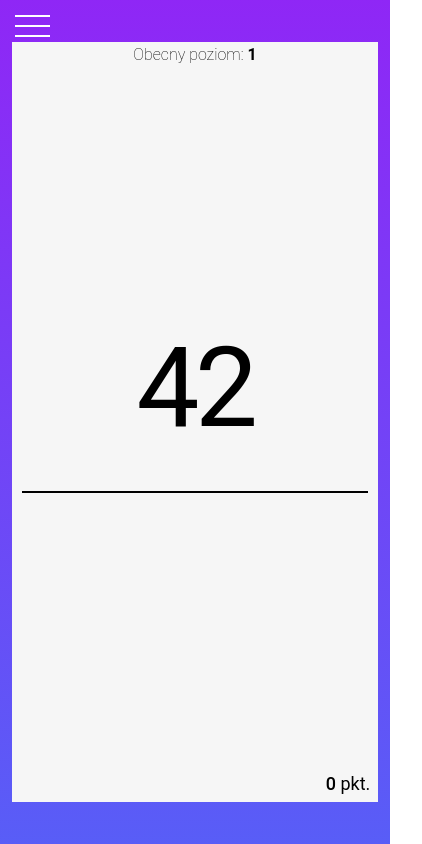
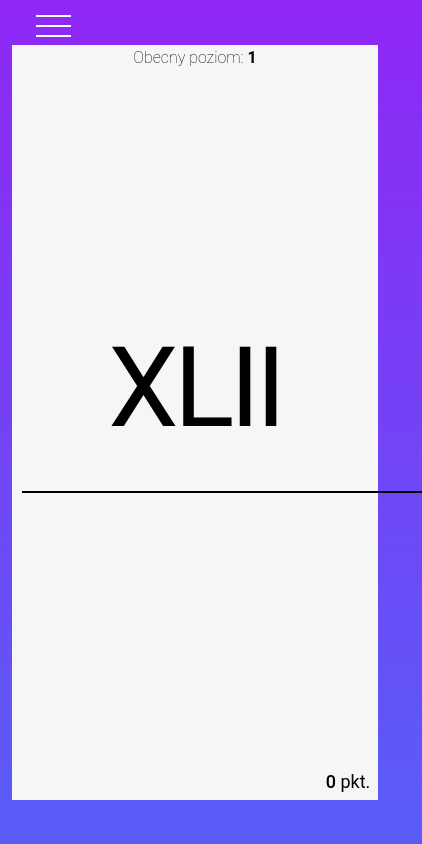
Before and after one commit to SoKamil/roman, a Vue app: page / in a window 390 px wide. Both pictures are taken after a click on the button "GRAJ". Shown: the whole page, 422 px wide, since content can reach past the window. Built offline with nearby package versions, Linux system fonts and the light colour scheme; a small style sheet from the web is missing.

Commit message:
added more responsiveness to mobile devices and partially fix'd overlapping issue

```diff
--- a/package.json
+++ b/package.json
@@ -14,6 +14,7 @@
     "roboto-fontface": "^0.10.0",
     "vue": "^2.5.17",
     "vue-howler": "^0.7.0",
+    "vue-mutation-observer": "^0.1.2",
     "vuetify": "^1.2.3"
   },
   "devDependencies": {
--- a/src/App.vue
+++ b/src/App.vue
@@ -7,7 +7,7 @@
         <arabic-riddle v-if="currentType==='arabic'" @goodAnswer="goodAnswer" @badAnswer="badAnswer" v-bind:riddle="currentRiddle" class="riddle"></arabic-riddle>
       </div>
     </transition>
-    <div id="bg">
+    <div id="bg" ref="bg">
       <progress-bar v-show="gameStarted" :progress="progress"></progress-bar>
       <div v-show="gameStarted" id="levelInfo">
         Obecny poziom:<span id="level"> {{level}}</span>
@@ -173,9 +173,9 @@ export default {
 
       this.prevRand = parseInt(rand)
       this.currentRiddle = parseInt(rand)
-      // this.currentType = 'roman'
+      this.currentType = 'roman'
       // setTimeout(()=>this.randomBetween(0,1) === 0 ? this.currentType = 'roman' : this.currentType = 'arabic',10)
-      this.randomBetween(0,1) === 0 ? this.currentType = 'roman' : this.currentType = 'arabic'
+      // this.randomBetween(0,1) === 0 ? this.currentType = 'roman' : this.currentType = 'arabic'
     },
     goodAnswer(){
       this.streak++
@@ -344,25 +344,10 @@ html {
   align-items: center;
 }
 
-@media screen and (max-width: 625px) {
-  #bg,#mainCard,#info {
-    min-width: 94vw!important;
-    width: 94vw!important;
-  }
-  #bg {
-    min-height: 90vh!important;
-  }
-}
-
-@media screen and (max-height: 600px) {
-  #bg {
-    min-height: 90vh!important;
-  }
-}
 
 #mainCard {
   position:absolute;
-  width:400px;
+  /* width:400px; */
 }
 #info {
   width: 435px;
@@ -371,11 +356,31 @@ html {
   position: absolute;
   z-index: -2;
   min-width:600px;
-  max-width:800px;
-  min-height: 600px;
-  max-width: 800px;
+  height: 600px;
   background-color: #f6f6f6;
 }
+
+
+@media screen and (max-width: 625px) {
+  #bg,#mainCard,#info {
+    min-width: 94vw!important;
+    width: 94vw!important;
+  }
+  #bg {
+    height: calc(100vh - 89px);
+  }
+}
+
+@media screen and (max-height: 690px) {
+  #bg {
+    height: calc(100vh - 89px);
+  }
+
+  #info {
+    width: 600px;
+  }
+}
+
 @-webkit-keyframes blue-purple {
     0%{background-position:84% 0%}
     50%{background-position:17% 100%}
--- a/src/components/arabicRiddle.vue
+++ b/src/components/arabicRiddle.vue
@@ -1,7 +1,7 @@
 <template>
     <div>
         <span class="display-4 font-weight-regular">{{riddleArabized}}</span>
-        <v-text-field autofocus id="answerInRomanian" type="string" v-model="answer" @keyup.enter="guess" ref="questionInput"></v-text-field>
+        <v-text-field autofocus id="answerInRomanian" class="answerInput" type="string" v-model="answer" @keyup.enter="guess" ref="questionInput"></v-text-field>
     </div>
 </template>
 
--- a/src/components/infoMenu.vue
+++ b/src/components/infoMenu.vue
@@ -44,4 +44,7 @@ export default {
         color: #f6f6f6;
         font-family: Roboto;
     }
+    .answerInput {
+        width: 400px;
+    }
 </style>
--- a/src/components/romanRiddle.vue
+++ b/src/components/romanRiddle.vue
@@ -1,7 +1,7 @@
 <template>
     <div>
-        <span class="display-4 font-weight-regular">{{riddleRomanized}}</span>
-        <v-text-field id="answerInArabic" autofocus type="number" v-model="answer" @keyup.enter="guess" ref="questionInput"></v-text-field>
+        <span class="riddleText" ref="riddleText">{{riddleRomanized}}</span>
+        <v-text-field id="answerInArabic" class="answerInput" autofocus type="number" v-model="answer" @keyup.enter="guess" ref="questionInput"></v-text-field>
     </div>
 </template>
 
@@ -25,11 +25,17 @@ export default {
             this.riddle = newVal
             this.riddleRomanized = this.$parent.romanize(this.riddle)
             this.riddleArabized = this.riddle
+        },
+        riddleRomanized() {
+            this.$nextTick(()=>{
+                this.fixTextWidth()
+            })
         }
     },
     created () {
         this.$nextTick(() => {
-            this.$refs.questionInput.focus();
+            this.$refs.questionInput.focus()
+            this.fixTextWidth()
         })
     },
     methods: {
@@ -43,11 +49,33 @@ export default {
                 this.$emit('badAnswer')
             }
             this.answer = null
+        },
+        fixTextWidth() {
+            var rt = this.$refs['riddleText']
+            var riddleTextWidth = rt.getBoundingClientRect().width
+            var bgWidth = this.$parent.$refs['bg'].getBoundingClientRect().width
+            var bgMargin = 30
+
+            rt.style.fontSize = ''
+            while (bgWidth - bgMargin < riddleTextWidth) {
+                var riddleTextSize = parseFloat(getComputedStyle(rt, null).getPropertyValue('font-size'))
+                rt.style.fontSize = riddleTextSize - 1 + 'px'
+                riddleTextWidth = rt.getBoundingClientRect().width
+            }
         }
     }
 }
 </script>
 <style>
+.riddleText {
+    font-family: Roboto,sans-serif;
+    font-size: 112px;
+    font-weight: 300;
+    letter-spacing: -.04em;
+    line-height: 1;
+    font-weight: 400;
+}
+
 #answerInArabic {
     text-align:center;
     font-size: 32px;
```
Also changed, not shown: 1 other file (tests, documents, lock files or other folders).
